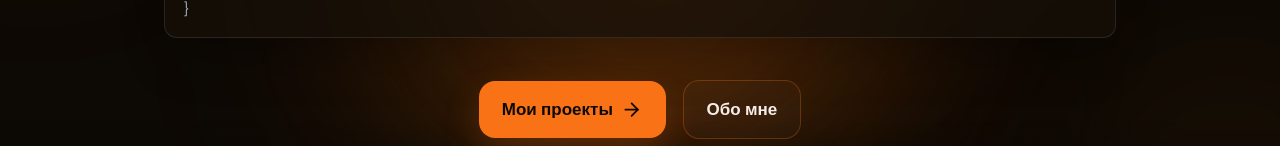
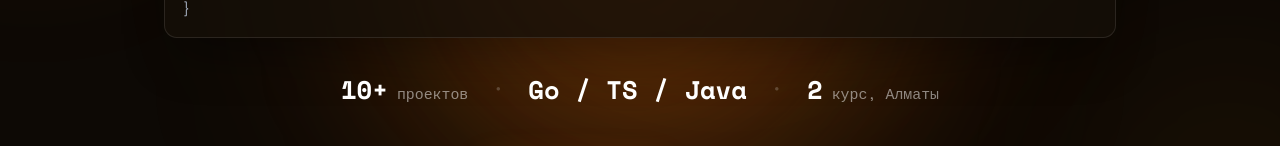
Before and after one commit to rxritet/MyTech, a React (Vite) app in the folder frontend/: page / in a window 1280 px wide. Shown: the part 504-650 px from the top of the page. Built offline with nearby package versions, Linux system fonts and the light colour scheme; no server answers.

Commit message:
feat(hero): add stats bar and update one-liner

```diff
--- a/frontend/src/components/sections/Hero.tsx
+++ b/frontend/src/components/sections/Hero.tsx
@@ -123,12 +123,23 @@ export default function Hero() {
           Радмир <span className="text-primary underline decoration-primary decoration-[3px] underline-offset-[6px]">Абраев</span>
         </h1>
         <p className="font-mono text-primary text-lg">
-          &gt; FullStack Developer<span className="animate-blink">_</span>
+          &gt; Go / TS developer. Пишу код, который живёт в проде.<span className="animate-blink">_</span>
         </p>
       </div>
 
       <div className="animate-fade-in-up z-10 w-full flex justify-center px-4" style={{ animationDelay: "200ms" }}>
         <CodeBlock title="stack.ts" lines={stackLines} />
+      </div>
+
+      <div
+        className="animate-fade-in-up flex flex-wrap items-center justify-center gap-6 font-mono text-sm text-white/50 z-10"
+        style={{ animationDelay: "250ms" }}
+      >
+        <span><span className="text-white font-bold text-2xl">10+</span> проектов</span>
+        <span className="text-white/20 hidden sm:inline">•</span>
+        <span className="text-white font-bold text-2xl">Go / TS / Java</span>
+        <span className="text-white/20 hidden sm:inline">•</span>
+        <span><span className="text-white font-bold text-2xl">2</span> курс, Алматы</span>
       </div>
 
       <div className="animate-fade-in-up flex flex-col sm:flex-row items-center gap-4 mt-2 z-10" style={{ animationDelay: "300ms" }}>
```
